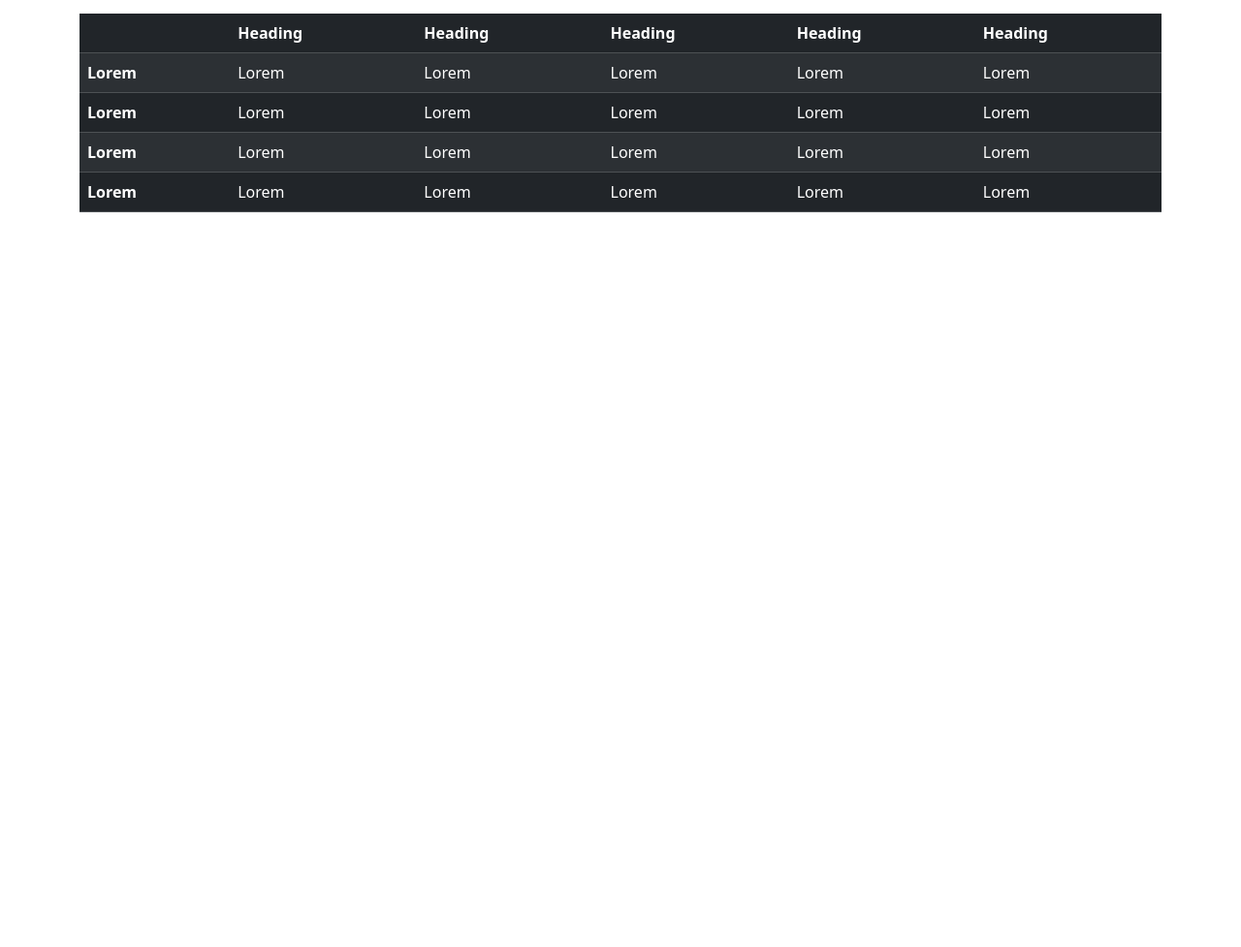
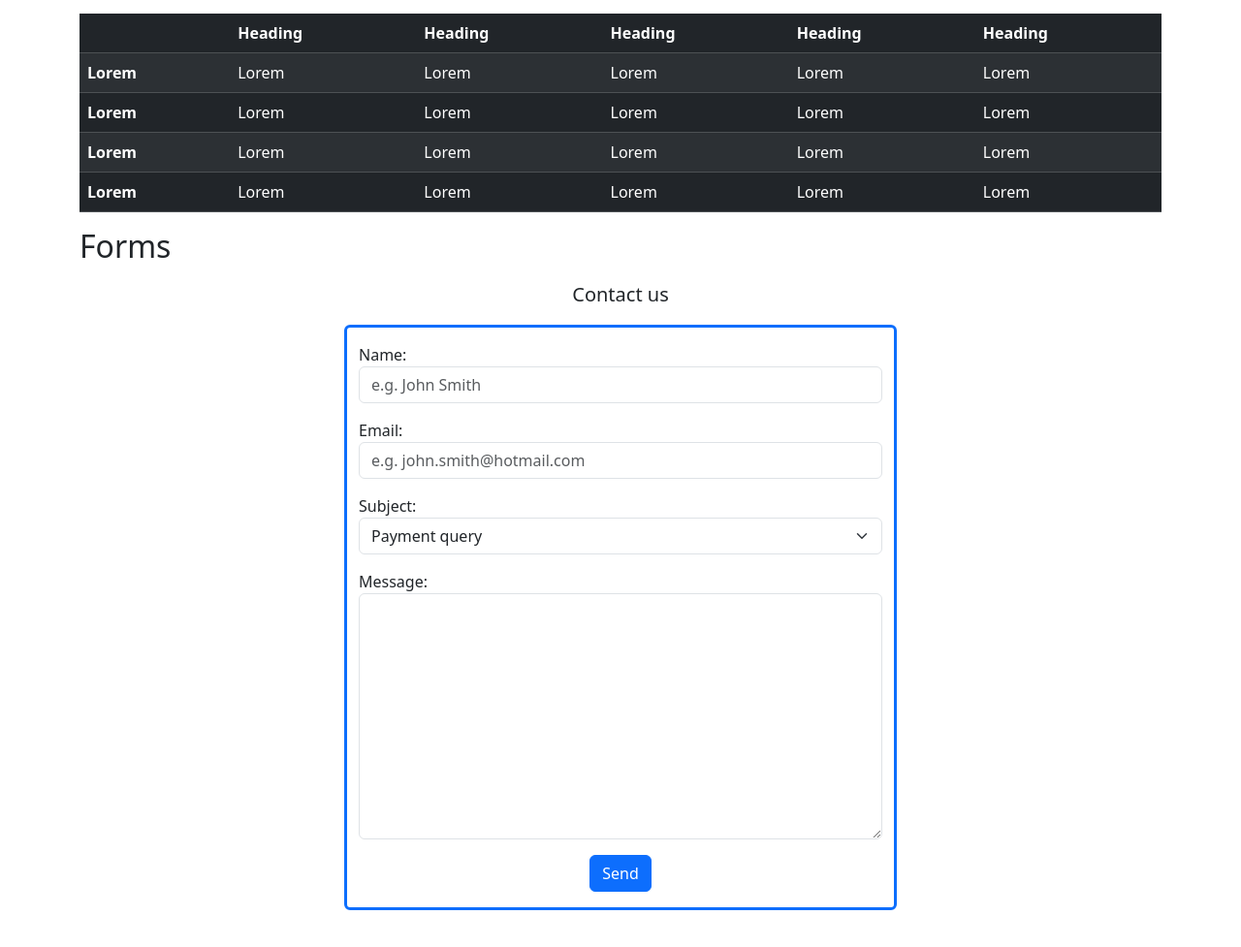
Before and after one commit to leemander/sassy-boots, a website: page freecodecamp/content/index.html in a window 1280 px wide. Shown: the part 1895-2872 px from the top of the page at 97% size. Before the commit the page ends 2130 px from the top, so only its background shows below. Drawn offline with nearby package versions, Linux system fonts and the light colour scheme.

Commit message:
Add forms section

```diff
--- a/freecodecamp/content/index.html
+++ b/freecodecamp/content/index.html
@@ -165,6 +165,54 @@
           </table>
         </div>
       </section>
+      <section>
+        <h2 class="my-3">Forms</h2>
+        <p class="lead text-center">Contact us</p>
+        <div class="row justify-content-center mb-5">
+          <form
+            action=""
+            class="form col-lg-6 d-grid gap-2 border border-3 border-primary py-3 rounded"
+          >
+            <label for="name" class="form-label">
+              Name:
+              <input
+                class="form-control"
+                type="text"
+                id="name"
+                placeholder="e.g. John Smith"
+              />
+            </label>
+
+            <label for="email" class="form-label">
+              Email:
+              <input
+                class="form-control"
+                type="email"
+                id="email"
+                placeholder="e.g. john.smith@hotmail.com"
+              />
+            </label>
+            <label for="subject" class="form-label">
+              Subject:
+              <select id="subject" class="form-select">
+                <option value="payments">Payment query</option>
+                <option value="technical">Technical query</option>
+                <option value="other">Other query</option>
+              </select>
+            </label>
+            <label for="message" class="form-label">
+              Message:
+              <textarea
+                id="message"
+                cols="30"
+                rows="10"
+                class="form-control"
+              ></textarea>
+            </label>
+            <button class="btn btn-primary d-block mx-auto">Send</button>
+          </form>
+        </div>
+      </section>
     </main>
   </body>
 </html>
```
